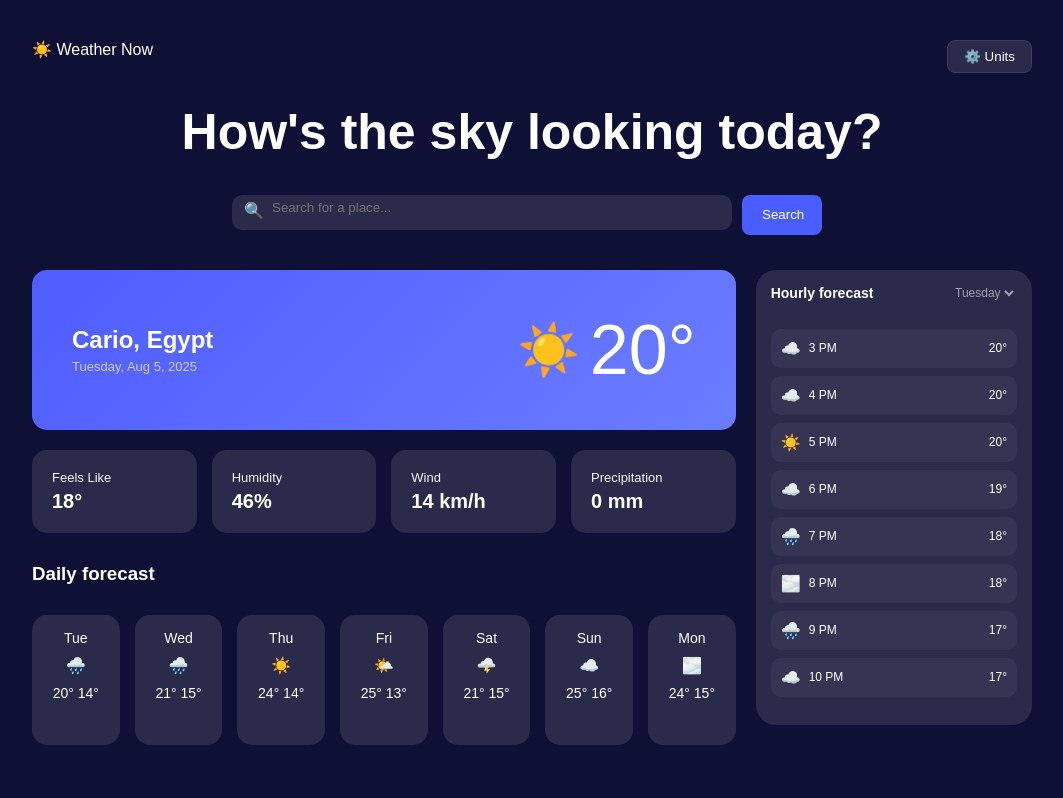
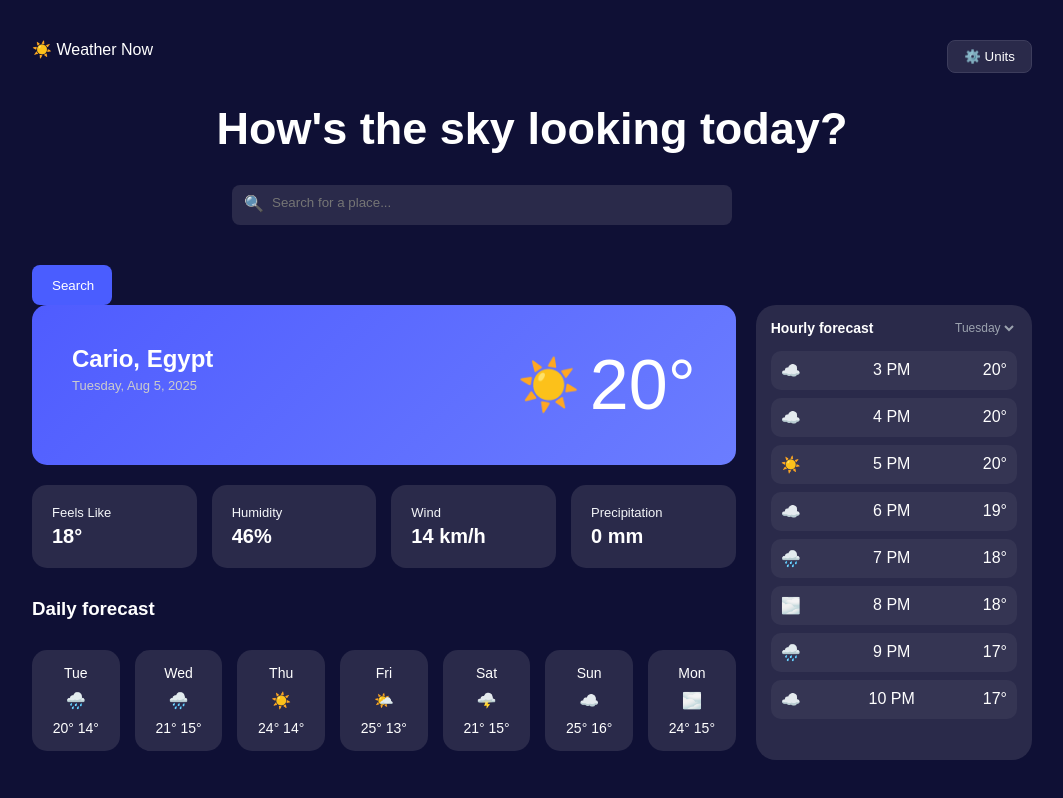
Before and after one commit to adelwalid765/CAI4_SWD2_S1-Adel-waleed-adel-, a plain HTML site: page task2.html in a window 1280 px wide. Shown: the whole page, without its empty margins (108-1171 px from the left). Drawn offline with Linux system fonts and the light colour scheme.

Commit message:
Refactor task2.css for improved styling

```diff
--- a/task2.css
+++ b/task2.css
@@ -31,7 +31,7 @@ body {
 h1 {
     margin-top: 30px;
     text-align: center;
-    font-size: 50px;
+    font-size: 45px;
 }
 
 .search-container {
@@ -41,13 +41,17 @@ h1 {
     margin-right: 10px;
     margin-left: 200px;
 }
+.containerr {
+    display: flex;
+    gap: -5px;
+}
 
 .search-container input {
     width: 100%;
-    padding: 5px 5px 15px 40px;
+    padding: 10px 5px 15px 40px;
     background: #2a2a4a;
     border: none;
-    border-radius: 10px;
+    border-radius: 8px;
     color: white;
 
 }
@@ -74,10 +78,7 @@ h1 {
 .search-btn:hover{
     transform: translateY(50%);
 }
-.flex5 {
-    display: flex;
-    gap: -5px;
-}
+
 
 .layout-grid {
     display: flex;
@@ -89,15 +90,12 @@ h1 {
 }
 
 .main-weather-card {
-    position: relative;
     background: linear-gradient(135deg, #4f5cff 0%, #6b7dff 100%);
     padding: 40px;
     border-radius: 15px;
     display: flex;
     justify-content: space-between;
-    align-items: center;
     margin-bottom: 20px;
-    overflow: hidden;
 }
 
 .city-details {
@@ -136,10 +134,10 @@ h1 {
 }
 
 .stat-box {
+    flex: 1;
     background: #2a2a4a;
     padding: 20px;
     border-radius: 15px;
-    flex: 1;
     line-height: -100px;
 
 }
@@ -167,12 +165,10 @@ h1 {
     padding: 15px;
     border-radius: 15px;
     flex: 1;
-    text-align: center;
     display: flex;
     flex-direction: column;
     align-items: center;
     gap: 10px;
-    height: 100px;
 }
 
 .day-card span {
@@ -192,10 +188,7 @@ h1 {
 .sidebar-header {
     display: flex;
     justify-content: space-between;
-    align-items: center;
     margin-bottom: 15px;
-    padding-bottom: 12px;
-    border-bottom: 1px solid rgba(123, 21, 21, 0.1);
 }
 
 .sidebar-header span {
@@ -214,26 +207,8 @@ h1 {
 .hour-item {
     display: flex;
     justify-content: space-between;
-    align-items: center;
     padding: 10px;
     background: rgba(255, 255, 255, 0.05);
     border-radius: 10px;
     margin-bottom: 8px;
-    gap: 8px;
 }
-
-.hour-item span:first-child {
-    font-size: 16px;
-}
-
-.hour-item span:nth-child(2) {
-    flex: 1;
-    font-size: 12px;
-    color: #ffffff;
-}
-
-.hour-item span:last-child {
-    font-size: 12px;
-    color: #ffffff;
-    margin-left: auto;
-}
```
